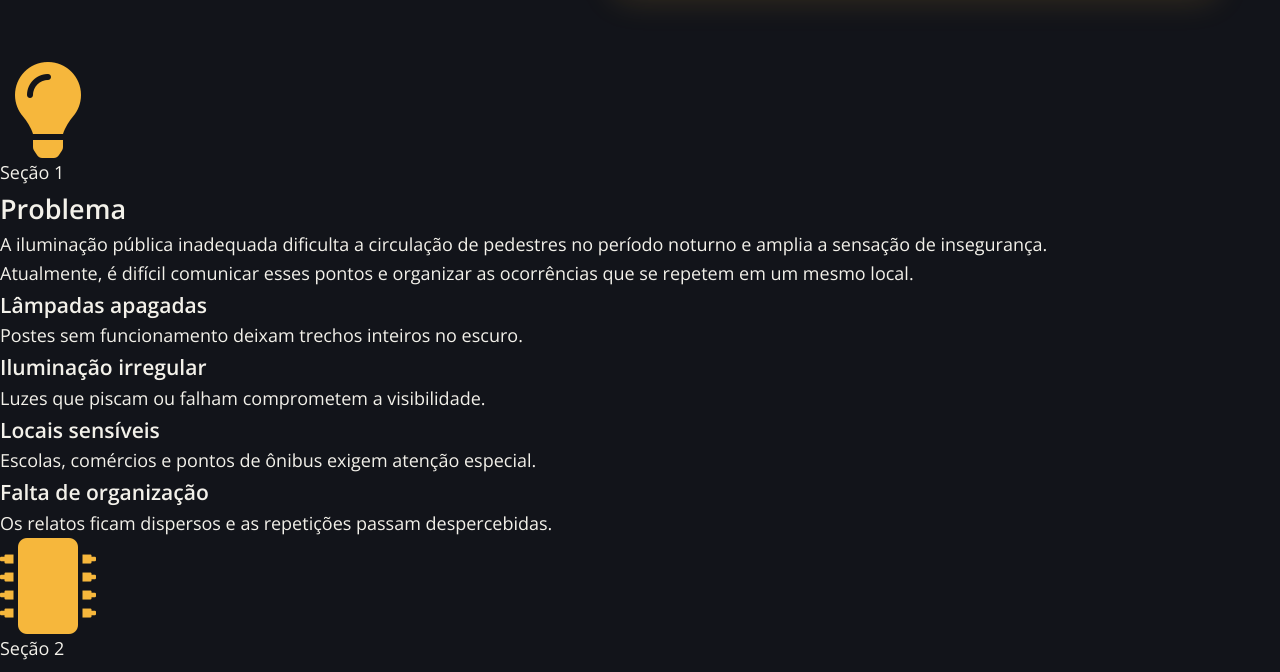
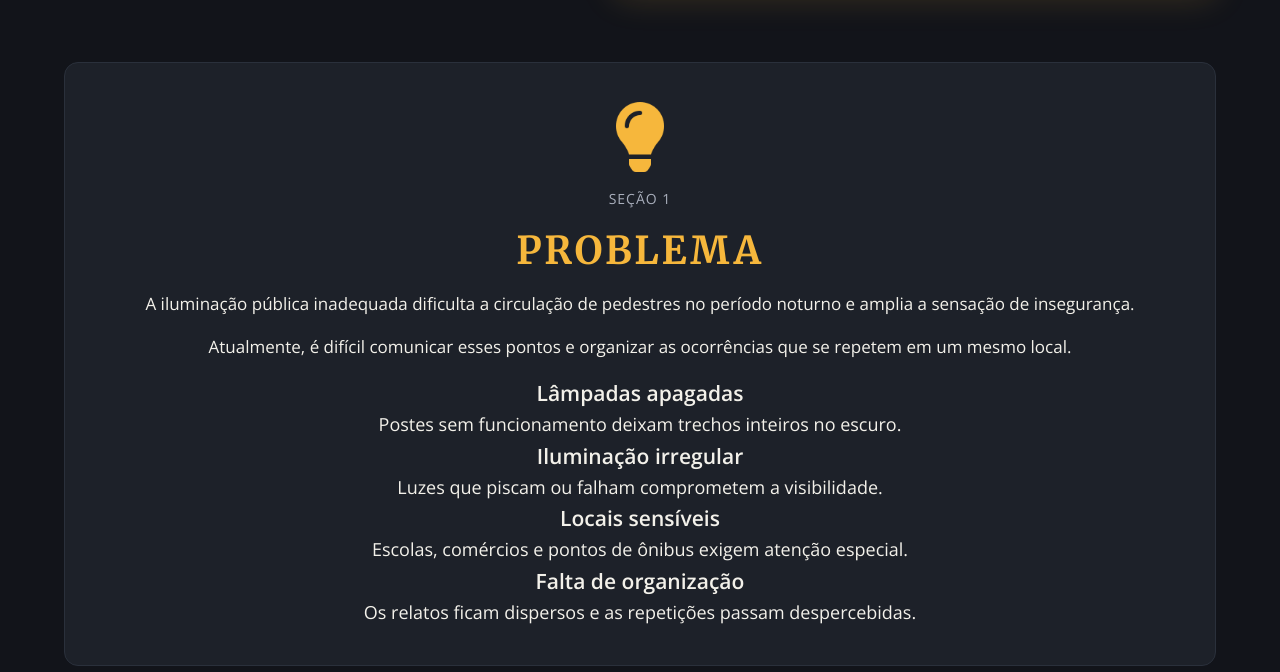
Before and after one commit to luana-vigolo/LuzVivaGS, a plain HTML site: page index.html in a window 1280 px wide. Shown: the part 513-1185 px from the top of the page. Drawn offline with nearby package versions, Linux system fonts and the light colour scheme.

Commit message:
style: estiliza seções e ícones

```diff
--- a/src/css/style.css
+++ b/src/css/style.css
@@ -129,3 +129,45 @@ a:hover { text-decoration: underline; }
 @keyframes pulsar {
     50% { opacity: .4; }
 }
+
+main {
+    width: 90%;
+    max-width: 1800px;
+    margin: auto;
+    display: flex;
+    flex-direction: column;
+    gap: 32px;
+}
+.secao {
+    display: flex;
+    flex-direction: column;
+    align-items: center;
+    gap: 16px;
+    width: 100%;
+    padding: clamp(28px, 3vw, 55px);
+    background: #1d2129;
+    border: 1px solid #2a303b;
+    border-radius: 14px;
+    text-align: center;
+    scroll-margin-top: 130px;
+    transition: .25s;
+}
+.secao:hover {
+    transform: translateY(-5px);
+    border-color: #f6b73c;
+    box-shadow: 0 12px 24px #f6b73c25;
+}
+.etiqueta {
+    color: #a9afbc;
+    font-size: 14px;
+    letter-spacing: 1px;
+    text-transform: uppercase;
+}
+.secao h2 {
+    color: #f6b73c;
+    font: clamp(34px, 3vw, 52px) "Merriweather", serif;
+    letter-spacing: 3px;
+    text-transform: uppercase;
+}
+.secao p { max-width: 1200px; font-size: clamp(17px, 1vw, 21px); }
+.icone { width: clamp(70px, 5vw, 96px); }
```
